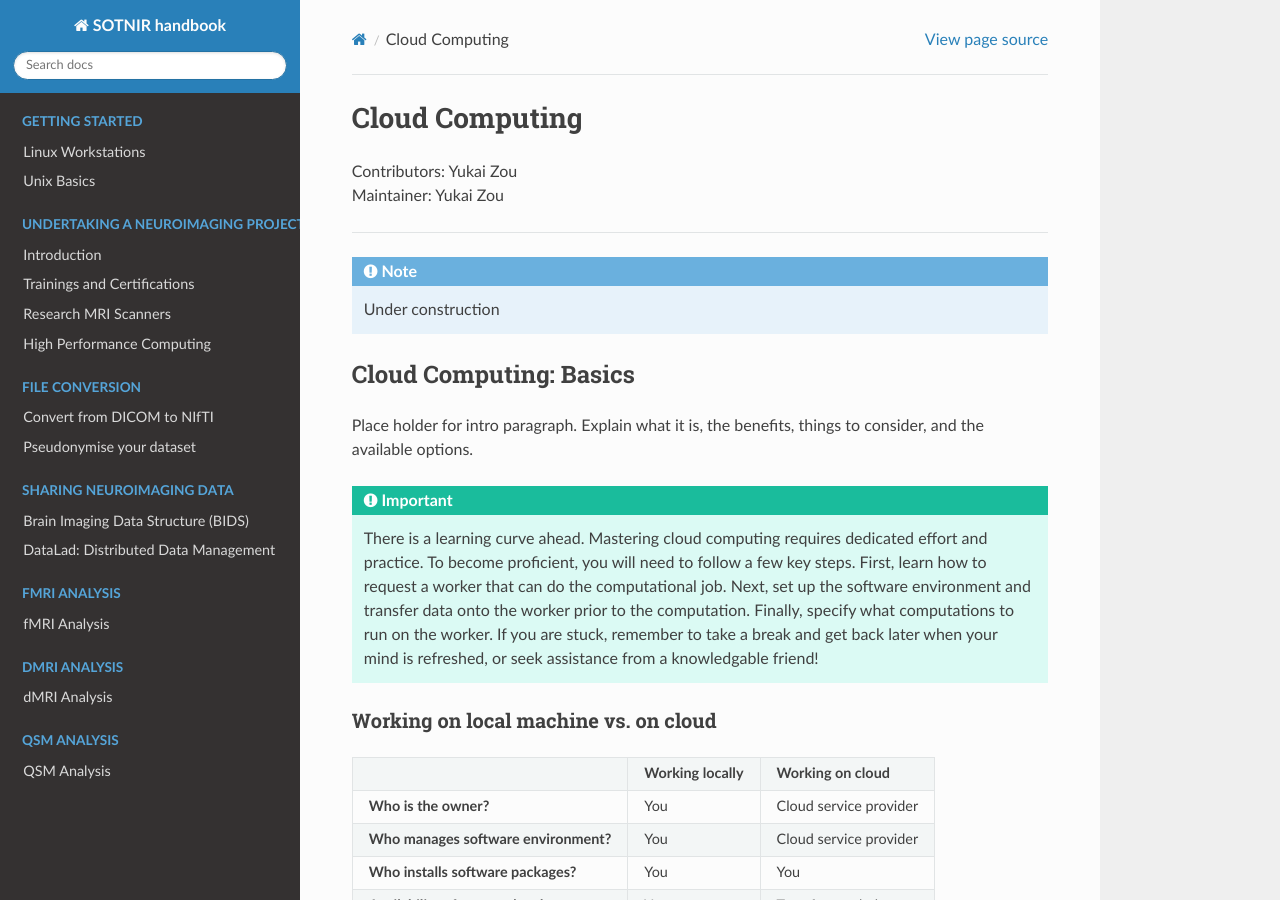
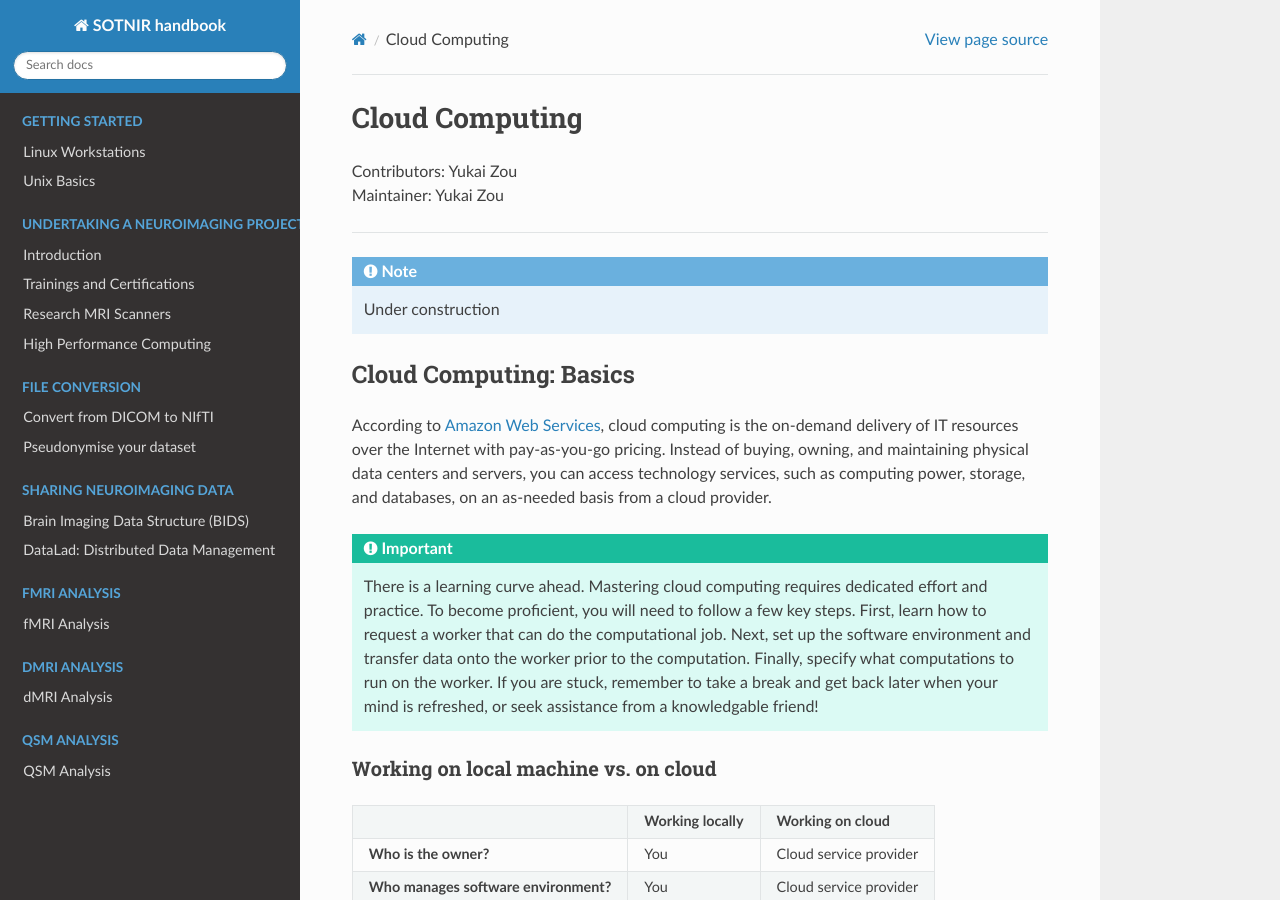
Before and after one commit to nhuneke/sotnir-handbook, a Sphinx documentation site: the page built from docs/projects-soton/cloud-computing.rst, in a window 1280 px wide and 900 px high. Built offline with Sphinx 7.4.7 and the Read the Docs theme 2.0.0, drawn with Linux system fonts in a browser that asks for light colours; pages that are not in the unit, such as notebooks, are missing from menus; some of the changed text lies outside the part shown.

Commit message:
Updated Basics

```diff
--- a/docs/projects-soton/cloud-computing.rst
+++ b/docs/projects-soton/cloud-computing.rst
@@ -14,7 +14,7 @@ Cloud Computing
 Cloud Computing: Basics
 -----------------------
 
-Place holder for intro paragraph. Explain what it is, the benefits, things to consider, and the available options.
+According to `Amazon Web Services <https://aws.amazon.com/what-is-cloud-computing/?nc2=h_ql_le_int_cc>`_, cloud computing is the on-demand delivery of IT resources over the Internet with pay-as-you-go pricing. Instead of buying, owning, and maintaining physical data centers and servers, you can access technology services, such as computing power, storage, and databases, on an as-needed basis from a cloud provider.
 
 .. important::
 
@@ -108,7 +108,7 @@ To launch DXJupyterLab from the command line, run:
 Costs and Billing
 *****************
 
-Detailed information about rates of different instance types is available `here <https://20779781.fs1.hubspotusercontent-na1.net/hubfs/20779781/Product%20Team%20Folder/Rate%20Cards/BiobankResearchAnalysisPlatform_Rate%20Card_Current.pdf>`_.
+You can use the AWS estimator `here <https://calculator.aws>`__ to obtain an estimated cost. Detailed information about rates of different instance types is available `here <https://20779781.fs1.hubspotusercontent-na1.net/hubfs/20779781/Product%20Team%20Folder/Rate%20Cards/BiobankResearchAnalysisPlatform_Rate%20Card_Current.pdf>`__.
 
 NeuroImaging Tools & Resourcees Collaboratory (NITRC)
 -----------------------------------------------------
```
